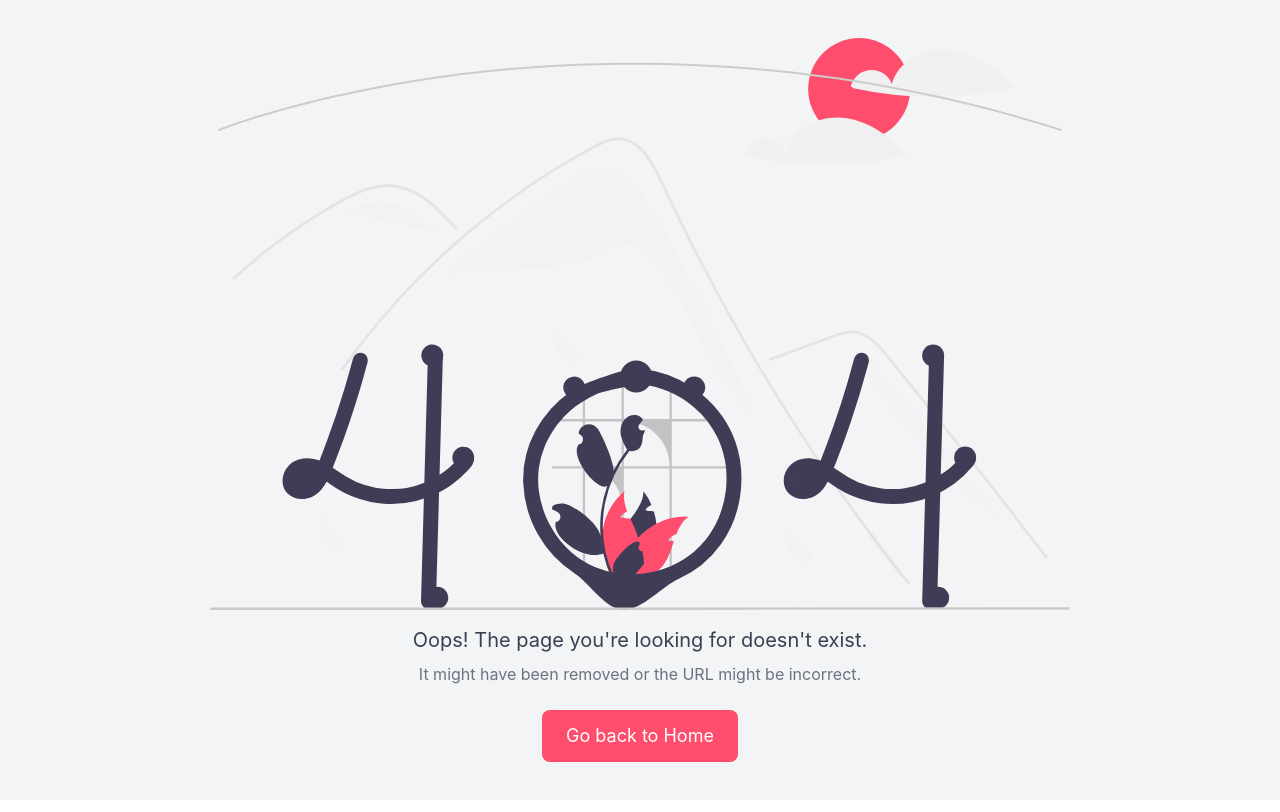
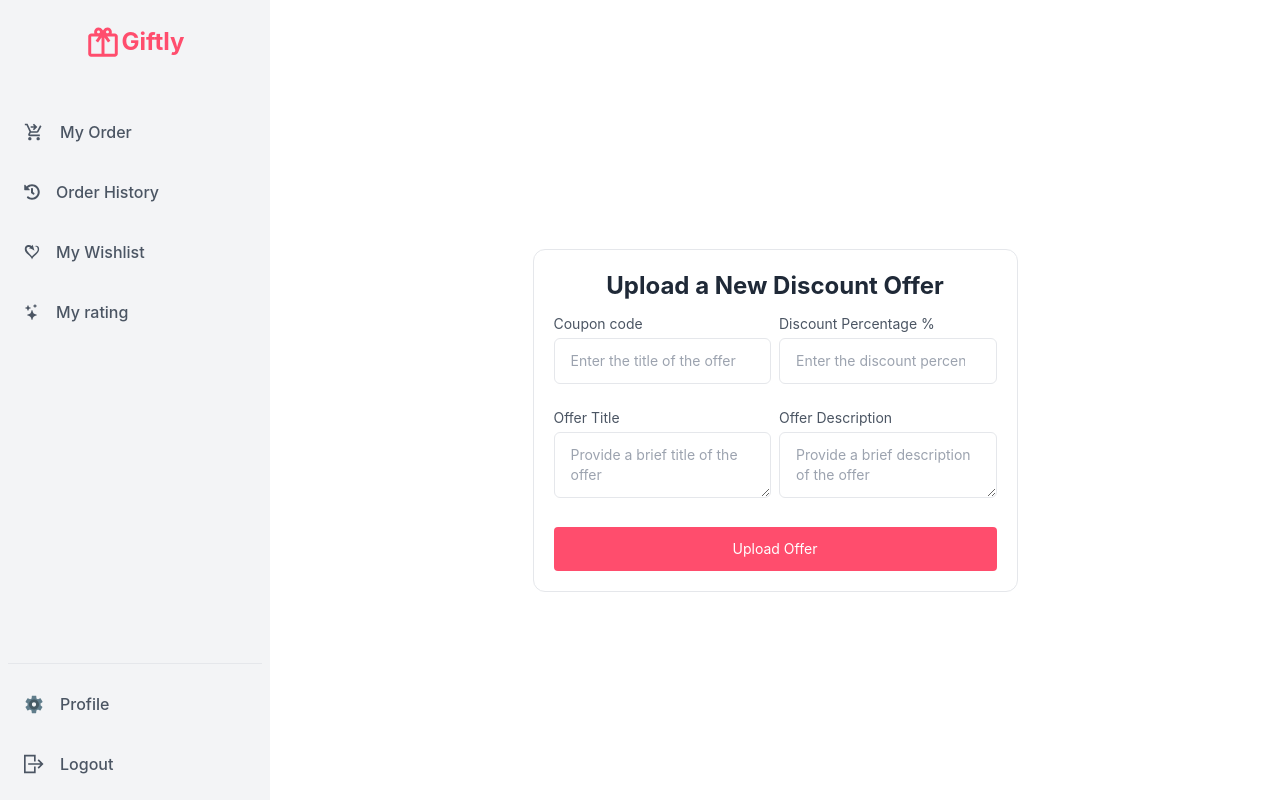
Before and after one commit to Codex-digital1/Giftly, a React (Vite) app: page /dashboard/discount in a window 1280 px wide. Shown: the top 812 px of the page. Built offline with nearby package versions, Linux system fonts and the light colour scheme; no server answers; a web font is replaced by a local one.

Commit message:
Create a new page  for upload discount & offers. inside the admin Dashborad

```diff
--- a/src/Provider/AuthProvider.tsx
+++ b/src/Provider/AuthProvider.tsx
@@ -13,6 +13,7 @@ import auth from "../Firebase/Firebase.config";
 import _ from 'lodash';
 import useAxiosPublic from "../Hooks/useAxiosPublic";
 import { QueryObserverResult, RefetchOptions, useQuery } from "@tanstack/react-query";
+import { AxiosError } from "axios";
 
 // Define GiftType
 type GiftType = {
--- /dev/null
+++ b/src/components/Dashboard/Gift/Form/DiscountUpForm.tsx
@@ -0,0 +1,89 @@
+const DiscountUpForm = () => {
+  // Handle form submission
+  const handleSubmit = (e: React.FormEvent<HTMLFormElement>) => {
+    e.preventDefault(); // Prevent the default form submission
+    const formData = new FormData(e.currentTarget); // Get form data
+
+    // Retrieve values directly from FormData
+    const coupon = formData.get('coupon') as string;
+    const discount = formData.get('discount') as string;
+    const title = formData.get('title') as string;
+    const description = formData.get('description') as string;
+
+    // Log form data or send it to the server
+    console.log('Form Data Submitted:', {
+      coupon,
+      discount,
+      title,
+      description,
+    });
+  };
+
+  return (
+    <div className="min-h-screen w-full flex justify-center items-center">
+      <div className="w-1/2 border p-5 space-y-3 rounded-xl text-gray-800">
+        <h1 className="text-2xl font-bold text-center">Upload a New Discount Offer</h1>
+        <form onSubmit={handleSubmit} className="space-y-6">
+          {/* Coupon code and percentage */}
+          <div className="grid grid-cols-1 md:grid-cols-2 gap-2">
+            <div className="space-y-1 text-sm">
+              <label htmlFor="title" className="block text-gray-600">
+                Coupon code
+              </label>
+              <input
+                type="text"
+                name="coupon"
+                required
+                placeholder="Enter the title of the offer"
+                className="w-full px-4 py-3 rounded-md focus:border-primary border outline-none text-gray-800 transition-all duration-200"
+              />
+            </div>
+            <div className="space-y-1 text-sm">
+              <label htmlFor="discount" className="block text-gray-600">
+                Discount Percentage %
+              </label>
+              <input
+                type="number"
+                name="discount"
+                required
+                placeholder="Enter the discount percentage (e.g., 20)"
+                className="w-full px-4 py-3 rounded-md focus:border-primary border outline-none text-gray-800 transition-all duration-200"
+              />
+            </div>
+          </div>
+          {/* title and description input */}
+          <div className="grid grid-cols-1 md:grid-cols-2 gap-2">
+
+          <div className="space-y-1 text-sm">
+            <label htmlFor="description" className="block text-gray-600">
+              Offer Title
+            </label>
+            <textarea
+              name="title"
+              required
+              placeholder="Provide a brief title of the offer"
+              className="w-full px-4 py-3 rounded-md focus:border-primary border outline-none text-gray-800 transition-all duration-200"
+            ></textarea>
+          </div>
+          <div className="space-y-1 text-sm">
+            <label htmlFor="description" className="block text-gray-600">
+              Offer Description
+            </label>
+            <textarea
+              name="description"
+              required
+              placeholder="Provide a brief description of the offer"
+              className="w-full px-4 py-3 rounded-md focus:border-primary border outline-none text-gray-800 transition-all duration-200"
+            ></textarea>
+          </div>
+          </div>
+          <button type="submit" className="block w-full p-3 text-center btn-primary">
+            Upload Offer
+          </button>
+        </form>
+      </div>
+    </div>
+  );
+};
+
+export default DiscountUpForm;
--- a/src/components/Dashboard/Sidebar/Sidebar.tsx
+++ b/src/components/Dashboard/Sidebar/Sidebar.tsx
@@ -8,7 +8,7 @@ import { Link } from "react-router-dom";
 import { IoMdGift } from "react-icons/io";
 import { ImUsers } from "react-icons/im";
  import useAuth from "../../../Provider/useAuth";
-import { MdOutlineShoppingCartCheckout } from "react-icons/md";
+import { MdDiscount, MdOutlineShoppingCartCheckout } from "react-icons/md";
 import useAxiosPublic from "../../../Hooks/useAxiosPublic";
 import { FaHistory } from "react-icons/fa";
 import { GiSelfLove } from "react-icons/gi";
@@ -128,6 +128,22 @@ const Sidebar = () => {
                     <IoMdGift className="w-5 h-5" />
                     <span className="mx-4 font-medium">
                       Gift Upload & Manage
+                    </span>
+                  </NavLink>
+                  {/* upload discount offer */}
+                  <NavLink
+                    to="discount"
+                    className={({ isActive }) =>
+                      `flex items-center px-4 py-2 my-5  transition-colors duration-300 transform  hover:bg-primary   hover:text-white ${
+                        isActive ? "bg-primary  text-white" : "text-gray-600"
+                      }`
+                    }
+                  >
+
+                    <MdDiscount className="w-5 h-5" />
+
+                    <span className="mx-4 font-medium">
+                      Up Discount & offers
                     </span>
                   </NavLink>
                   {/* Manage Users */}
--- a/src/components/Dashboard/User/UserList/UserList.tsx
+++ b/src/components/Dashboard/User/UserList/UserList.tsx
@@ -47,7 +47,7 @@ const UserList = () => {
           </thead>
 
           <tbody className="divide-y divide-gray-200 text-center">
-            {data?.data?.map((val: User, index: number) => {
+            {data?.data?.map((val: User) => {
               return <UserLisItem key={val._id} userData={val} />;
             })}
           </tbody>
--- a/src/components/cart/CartItem.tsx
+++ b/src/components/cart/CartItem.tsx
@@ -1,4 +1,4 @@
-import React, { useState, useEffect } from "react";
+import React, { useState, useEffect, useRef } from "react";
 import TableTd from "../shared/TableTd";
 import TableTh from "../shared/TableTh";
 import { FaBangladeshiTakaSign } from "react-icons/fa6";
@@ -6,16 +6,21 @@ import useAuth from "../../Provider/useAuth";
 import PriceDetailsIteItem from "./PriceDetailsIteItem";
 import { LuMoveRight } from "react-icons/lu";
 import useAxiosPublic from "../../Hooks/useAxiosPublic";
+import toast from "react-hot-toast";
 const CartItem = () => {
   const axiosPublic = useAxiosPublic();
   const { cart, removeToCart,user } = useAuth() ?? {};
-  console.log(cart,'cart');
+  console.log(cart?.[0]?._id,'cart');
   // State for cart totals
   const [subTotal, setSubTotal] = useState(0);
-  const [shipping, setShipping] = useState(70);
+  const shipping = 70;
+ const discountCode = 'dis';
+ const productId = cart?.[0]?._id;
   const [total, setTotal] = useState(0);
   const [discount, setDiscount] = useState(0);
-
+    // Shedule Delevery State
+  const [sheduleDate, setSheduleDate] = useState<string>("");
+  const [sheduleDelevery, setSheduleDelevery] = useState<boolean>(false);
   // Calculate subtotal dynamically based on cart items
   useEffect(() => {
     const calculatedSubtotal = cart?.reduce((sum, item) => sum + (item.price * item.quantity), 0) || 0;
@@ -26,10 +31,20 @@ const CartItem = () => {
   useEffect(() => {
     setTotal(subTotal + shipping - discount);
   }, [subTotal, shipping, discount]);
+  const couponRef = useRef<HTMLInputElement>(null);
 
   const handleApplyCoupon = () => {
-    // Apply coupon logic here (example: flat 10% discount)
-    setDiscount(subTotal - 100 );
+    const couponValue = couponRef.current?.value;
+    if (couponValue === discountCode) {
+toast.success('Coupon applied')
+      setDiscount(subTotal - 100)
+    } else {
+      toast.error('Coupon code invalid')
+      console.log('Coupon code invalid');
+    }
+  };
+  const handleSheduledDelevery = (e: React.ChangeEvent<HTMLInputElement>) => {
+    setSheduleDelevery(e.target.checked);
   };
 
   const handleUserData = (e: React.FormEvent<HTMLFormElement>) => {
@@ -39,19 +54,19 @@ const CartItem = () => {
     // Accessing the correct fields based on the 'name' attribute
     const firstName = (form.elements.namedItem('first_name') as HTMLInputElement)?.value;
     const lastName = (form.elements.namedItem('last_name') as HTMLInputElement)?.value;
-    const phone = (form.elements.namedItem('phone') as HTMLInputElement)?.value;
+    const number = (form.elements.namedItem('phone') as HTMLInputElement)?.value;
     const address = (form.elements.namedItem('address') as HTMLInputElement)?.value;
     const email = user?.email;
-
-    // Concatenate first name and last name if required
     const name = `${firstName} ${lastName}`;
 
     // Prepare the data to be sent in the POST request
     const paymentDetails = {
       name,
       email,
-      phone,
+      number,
       address,
+      productId,
+      sheduleDate,
     };
     console.log(paymentDetails);
 
@@ -201,12 +216,69 @@ const CartItem = () => {
               <div className="flex gap-[1px] items-center md:col-span-2 mt-2">
               <input
           type="text"
-                  placeholder="Enter your code here "
+          placeholder="Enter your code here"
           className="border w-full p-2 outline-none focus:border-primary rounded"
+          ref={couponRef}
         />
         <button type="button" className="btn-primary py-3 px-6" onClick={handleApplyCoupon}>
           Apply
         </button>
+              </div>
+              {/* Sheadule delevary feature */}
+              <div className="max-w-[300px] space-y-2">
+                    <div className="inline-flex items-center">
+                      <label
+                        className="flex items-center cursor-pointer relative"
+                        htmlFor="check-2"
+                      >
+                        <input
+                          type="checkbox"
+                          // checked
+                          onChange={handleSheduledDelevery}
+                          className="peer h-5 w-5 cursor-pointer transition-all appearance-none rounded shadow hover:shadow-md border border-slate-300 checked:bg-primary checked:border-primary"
+                          id="check-2"
+                        />
+                        <span className="absolute text-white opacity-0 peer-checked:opacity-100 top-1/2 left-1/2 transform -translate-x-1/2 -translate-y-1/2">
+                          <svg
+                            xmlns="http://www.w3.org/2000/svg"
+                            className="h-3.5 w-3.5"
+                            viewBox="0 0 20 20"
+                            fill="currentColor"
+                            stroke="currentColor"
+                            stroke-width="1"
+                          >
+                            <path
+                              fill-rule="evenodd"
+                              d="M16.707 5.293a1 1 0 010 1.414l-8 8a1 1 0 01-1.414 0l-4-4a1 1 0 011.414-1.414L8 12.586l7.293-7.293a1 1 0 011.414 0z"
+                              clip-rule="evenodd"
+                            ></path>
+                          </svg>
+                        </span>
+                      </label>
+                      <label
+                        className="cursor-pointer ml-2 text-black text-sm md:text-base"
+                        htmlFor="check-2"
+                      >
+                        Make Sheduled Delevery
+                      </label>
+                    </div>
+                    {/* DAte INput */}
+                    {sheduleDelevery && (
+                      <div className="space-y-1 text-sm">
+                        <label htmlFor="date" className="block text-black">
+                          Select Shedule Date
+                        </label>
+                        <input
+                          type="date"
+                          name="date"
+                          onChange={(e: React.ChangeEvent<HTMLInputElement>) =>
+                            setSheduleDate(e.target.value)
+                          }
+                          id="date"
+                          className="w-full px-4 py-3 rounded-md focus:border-primary border outline-none text-gray-800 transition-all duration-200"
+                        />
+                      </div>
+                    )}
                   </div>
 
               {/* Checkout button */}
--- a/src/components/cart/PriceDetails.tsx
+++ b/src/components/cart/PriceDetails.tsx
@@ -1,45 +1,45 @@
-import { Link } from "react-router-dom";
-import PriceDetailsIteItem from "./PriceDetailsIteItem";
-import { TbShoppingBag } from "react-icons/tb";
-import { MdKeyboardDoubleArrowRight } from "react-icons/md";
-import useAuth from "../../Provider/useAuth";
-import { useState } from "react";
+// import { Link } from "react-router-dom";
+// import PriceDetailsIteItem from "./PriceDetailsIteItem";
+// import { TbShoppingBag } from "react-icons/tb";
+// import { MdKeyboardDoubleArrowRight } from "react-icons/md";
+// import useAuth from "../../Provider/useAuth";
+// import { useState } from "react";
 
-const PriceDetails = () => {
-  const {cart,removeToCart}=useAuth()
-  const totalPrice=cart.reduce((accumulator:number, currentValue:object,) => {
-    // return updated accumulator
-   return accumulator+=currentValue?.price
-  }, 0);
-  const totalDiscount=cart.reduce((accumulator:number, currentValue:object,) => {
-    // return updated accumulator
-   return accumulator+=currentValue?.discount
-  }, 0);
-  return (
-    <div className="mt-8 ">
-       {/* Price Info */}
-       <div className="grid grid-cols-2 md:grid-cols-3 lg:grid-cols-4 gap-3">
-      <PriceDetailsIteItem title="Discount" price={totalDiscount}/>
-      <PriceDetailsIteItem title="Delivery" price={966}/>
-      <PriceDetailsIteItem title="Subtotal" price={966}/>
-      <PriceDetailsIteItem title="Total" price={Math.ceil(totalPrice)}/>
+// const PriceDetails = () => {
+//   const {cart,removeToCart}=useAuth()
+//   const totalPrice=cart.reduce((accumulator:number, currentValue:object,) => {
+//     // return updated accumulator
+//    return accumulator+=currentValue?.price
+//   }, 0);
+//   const totalDiscount=cart.reduce((accumulator:number, currentValue:object,) => {
+//     // return updated accumulator
+//    return accumulator+=currentValue?.discount
+//   }, 0);
+//   return (
+//     <div className="mt-8 ">
+//        {/* Price Info */}
+//        <div className="grid grid-cols-2 md:grid-cols-3 lg:grid-cols-4 gap-3">
+//       <PriceDetailsIteItem title="Discount" price={totalDiscount}/>
+//       <PriceDetailsIteItem title="Delivery" price={966}/>
+//       <PriceDetailsIteItem title="Subtotal" price={966}/>
+//       <PriceDetailsIteItem title="Total" price={Math.ceil(totalPrice)}/>
 
-       </div>
-       {/* Cupon Code */}
-       <div className="max-w-3xl mx-auto">
-        <p className="my-4">If You Have Promotion Code, Please Inter it here</p>
-        <div className="grid md:grid-cols-3 grid-cols-1 gap-3">
-           <div className="flex gap-[1px] items-center md:col-span-2">
-           <input type="text" className="border w-full p-2  outline-none focus:border-primary rounded"/>  <button className="btn-primary py-3 px-6">Apply</button>
-           </div>
-          <div className="flex gap-[2px] items-center justify-end">
-          <button className="btn-primary py-3 px-6">checkout</button>
-          <button className="btn-primary py-[13px] px-3 "><TbShoppingBag className="text-lg"/></button>
+//        </div>
+//        {/* Cupon Code */}
+//        <div className="max-w-3xl mx-auto">
+//         <p className="my-4">If You Have Promotion Code, Please Inter it here</p>
+//         <div className="grid md:grid-cols-3 grid-cols-1 gap-3">
+//            <div className="flex gap-[1px] items-center md:col-span-2">
+//            <input type="text" className="border w-full p-2  outline-none focus:border-primary rounded"/>  <button className="btn-primary py-3 px-6">Apply</button>
+//            </div>
+//           <div className="flex gap-[2px] items-center justify-end">
+//           <button className="btn-primary py-3 px-6">checkout</button>
+//           <button className="btn-primary py-[13px] px-3 "><TbShoppingBag className="text-lg"/></button>
 
-          </div>
-        </div>
-      </div>
-    </div>
-  );
-};
-export default PriceDetails;
+//           </div>
+//         </div>
+//       </div>
+//     </div>
+//   );
+// };
+// export default PriceDetails;
--- a/src/pages/Dashboard/Admin/OrderHistory/OrderHistory.tsx
+++ b/src/pages/Dashboard/Admin/OrderHistory/OrderHistory.tsx
@@ -1,7 +1,5 @@
 import HistoryList from "../../../../components/Dashboard/OrderHistory/HistoryList/HistoryList";
 import SectionHeading from "../../../../components/shared/SectionHeading";
-import useGetAllOrders from "../../../../Hooks/useGetAllOrders";
-
 const OrderHistory = () => {
 
 
--- a/src/pages/cart/Cart.tsx
+++ b/src/pages/cart/Cart.tsx
@@ -1,5 +1,4 @@
 import CartItem from "../../components/cart/CartItem";
-import PriceDetails from "../../components/cart/PriceDetails";
 import MyContainer from "../../components/shared/MyContainer";
 import SectionHeading from "../../components/shared/SectionHeading";
 
@@ -10,7 +9,6 @@ const Cart = () => {
          <SectionHeading title="My Cart List"/>
          {/* Cart Item */}
              <CartItem/>
-             {/* Price Details */}
              {/* <PriceDetails/> */}
          </MyContainer>
      </div>
--- a/src/router/Router.tsx
+++ b/src/router/Router.tsx
@@ -23,6 +23,7 @@ import UserOrderHistory from "../pages/Dashboard/User/UserOrderHistory/UserOrder
 import StatisticsPage from "../pages/Dashboard/Admin/Statistics/StatisticsPage";
 import ProductDetails from './../pages/details/ProductDetails';
 import ProfileInfo from './../pages/acount/ProfileInfo';
+import DiscountUpForm from "../components/Dashboard/Gift/Form/DiscountUpForm";
 
 const router = createBrowserRouter([
   {
@@ -91,6 +92,10 @@ const router = createBrowserRouter([
         element: <Gift />,
       },
       {
+        path: "discount",
+        element: <DiscountUpForm></DiscountUpForm> ,
+      },
+      {
         path: "manage-users",
         element: <Users />,
       },
```
Also changed, not shown: 1 other file (tests, documents, lock files or other folders). Lines whose indentation alone changed are shown as unchanged.
